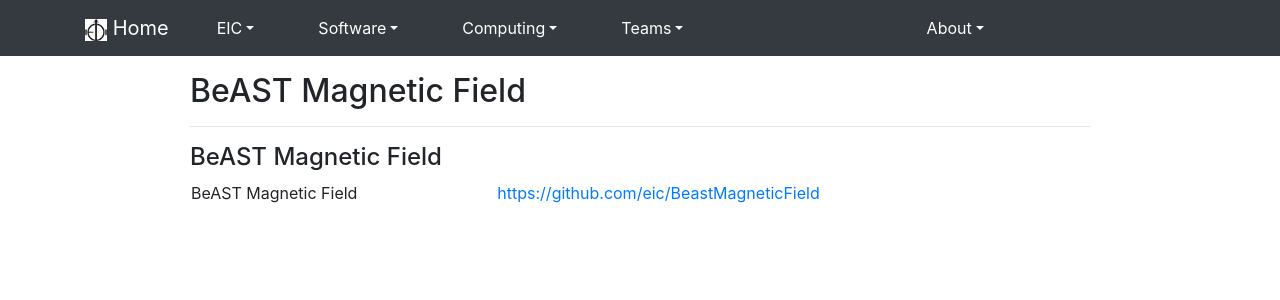
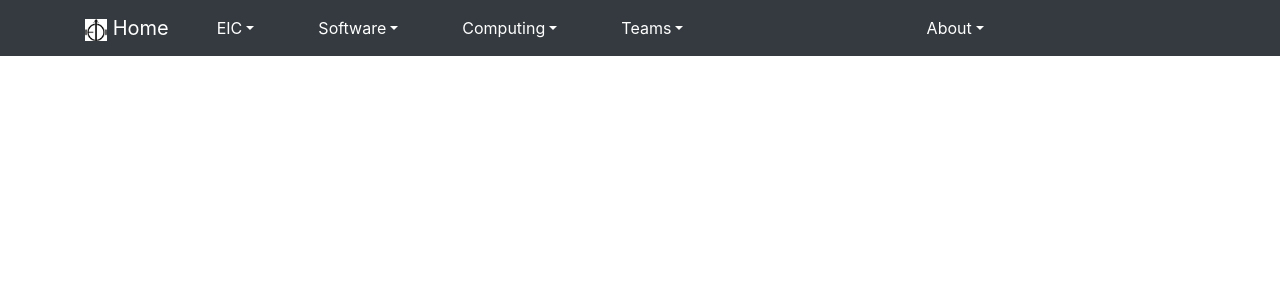
Before and after one commit to kkauder/eic.github.io, a Jekyll site: the page built from _software/beast_magnetic_field.md, in a window 1280 px wide. Shown: the top 300 px of the page. Built offline with Jekyll 4.4.1, drawn with Linux system fonts in a browser that asks for light colours; nearby versions of some CDN libraries.

Commit message:
BeastMagneticField section tuning

```diff
--- a/_software/beast_magnetic_field.md
+++ b/_software/beast_magnetic_field.md
@@ -6,5 +6,3 @@
 div: yes
 weight: 99
 ---
-
-{% include layouts/software.md category='beast' %}
```
